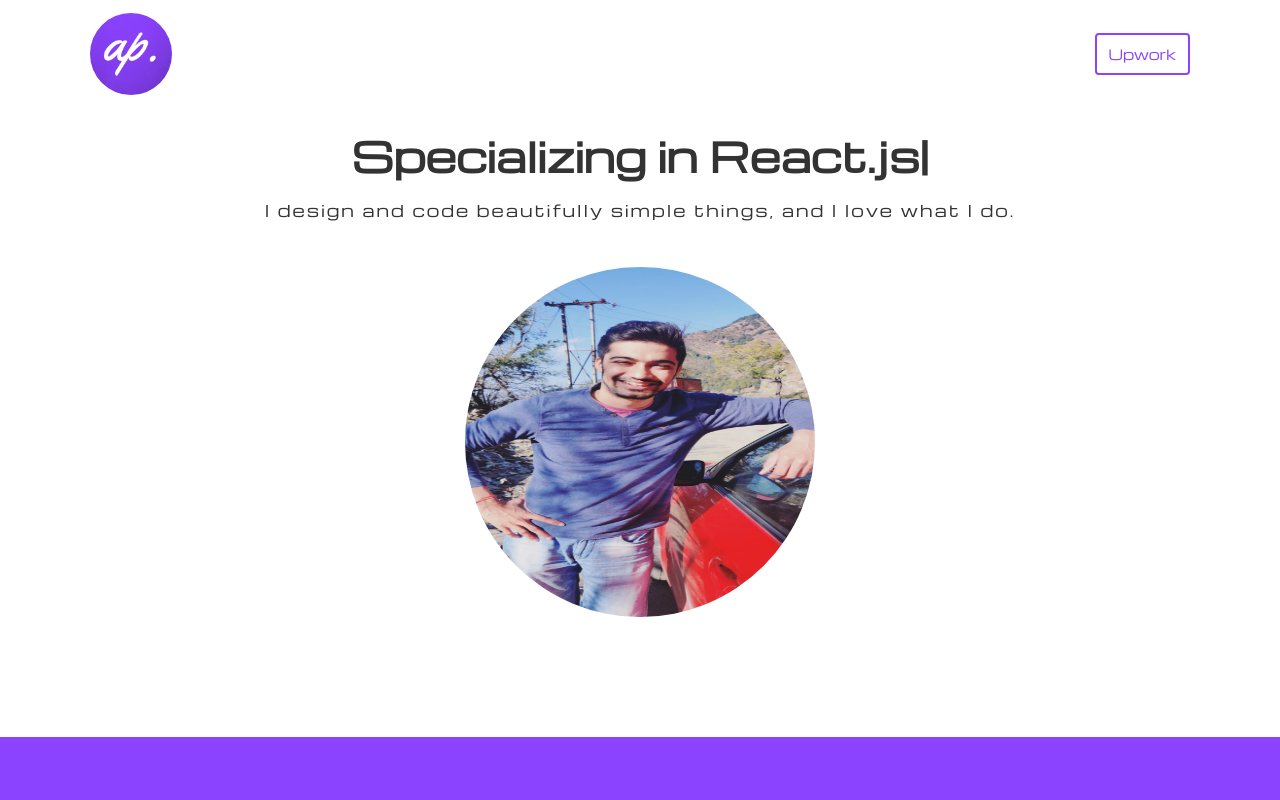
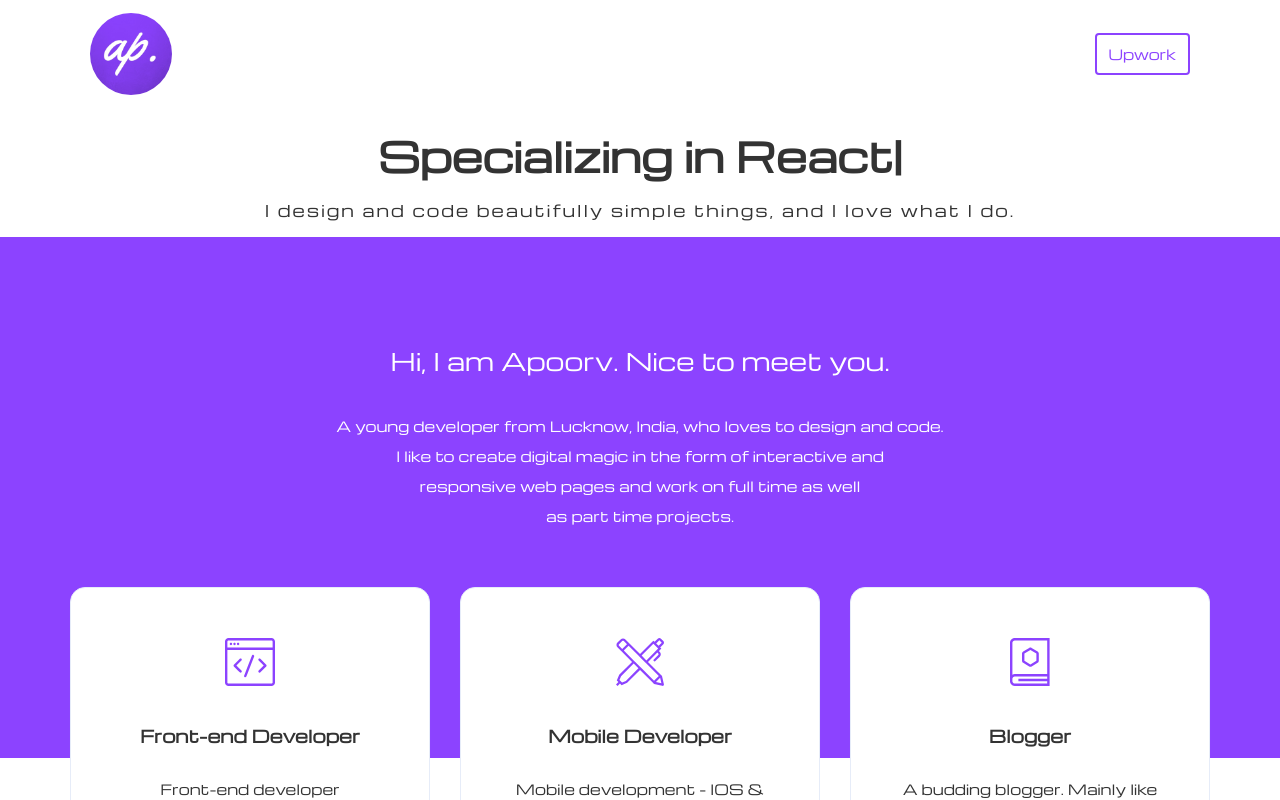
Before and after one commit to apoorvsingh15/portfolio-website, a React (Create React App) app: page / in a window 1280 px wide. Shown: the top 800 px of the page. Built offline with nearby package versions, Linux system fonts and the light colour scheme.

Commit message:
removed image

```diff
--- a/src/components/ImageComponent.jsx
+++ b/src/components/ImageComponent.jsx
@@ -6,7 +6,7 @@ export default class ImageComponent extends PureComponent{
             <Fragment>
                 <div className='imageDiv'>
                     {/* <Image src={require('../assets/background.png')} /> */}
-                    <Image style ={{ height: 350, width: 350, borderRadius: 175}} src={require('../assets/avatar.jpg')} />
+                    <Image style ={{ height: 350, width: 'auto'}} src={require('../assets/avatar.jpg')} />
                     {/* <Image src={require('../assets/work.png')} /> */}
                 </div>
             </Fragment>
--- a/src/containers/Main.jsx
+++ b/src/containers/Main.jsx
@@ -47,7 +47,7 @@ export default class Main extends PureComponent{
             <Fragment>
                 <NavbarComponent />
                 <TypedComponent />
-                <ImageComponent />
+                {/* <ImageComponent /> */}
                 <About />
                 <Grid>
                     <Row className='rowMargin'>
```
Also changed, not shown: src/assets/avatar.jpg.
